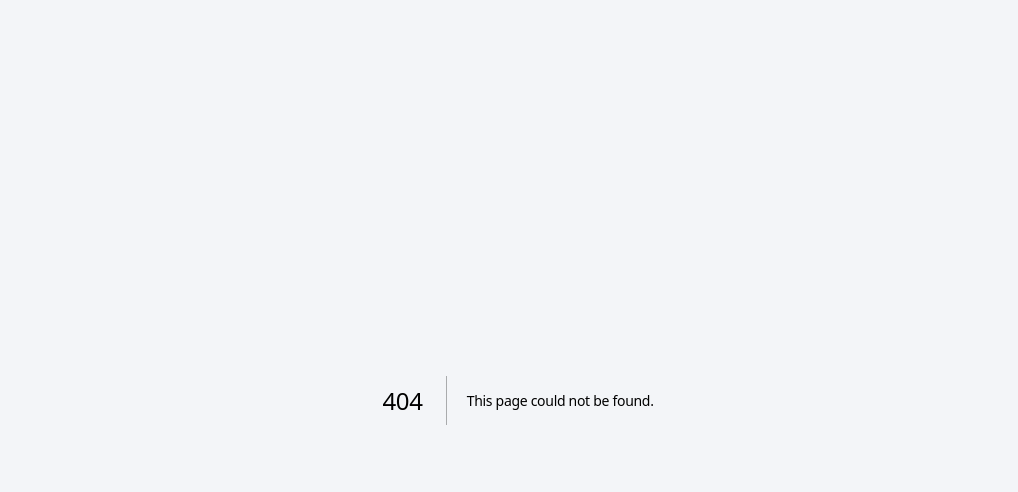
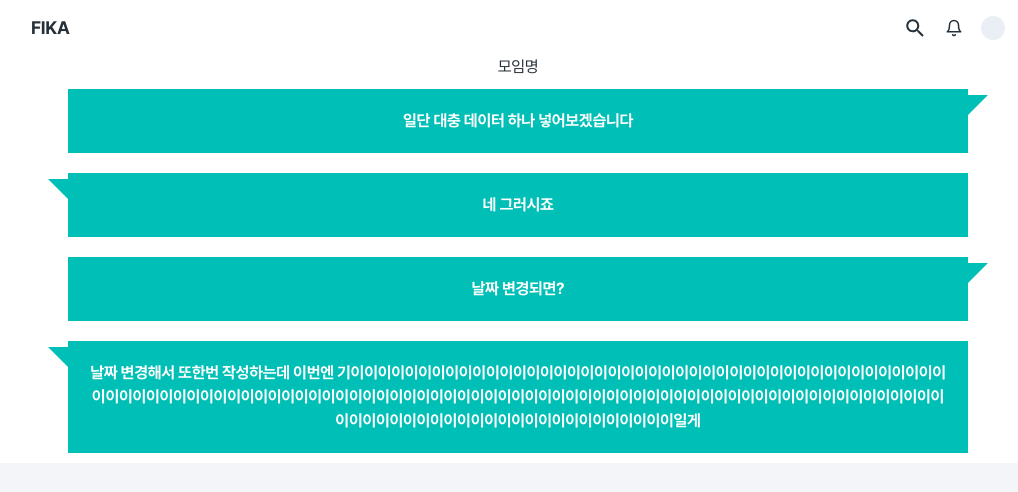
Before and after one commit to FIKA-viewvenger-s/FrontEnd, a Next.js app in the folder fika-front/: page /hometown-pub/chatroom in a window 1280 px wide. Before the commit this address had no page. Shown: the top 492 px of the page, without its empty margins (122-1140 px from the left). Built offline with nearby package versions, Linux system fonts and the light colour scheme.

Commit message:
add chatting room page
채팅룸 페이지 css 토대

```diff
--- a/fika-front/package.json
+++ b/fika-front/package.json
@@ -21,10 +21,12 @@
     "next-seo": "^5.15.0",
     "react": "18.2.0",
     "react-dom": "18.2.0",
+    "react-elastic-carousel": "^0.11.5",
     "react-hook-form": "^7.42.1",
     "react-kakao-maps-sdk": "^1.1.6",
     "recoil": "^0.7.6",
     "rxjs": "^7.8.0",
+    "styled-components": "^5.3.11",
     "tailwind-scrollbar": "^3.0.0"
   },
   "devDependencies": {
--- a/fika-front/src/components/hometown-pub-item/CarouselTeamLogo.tsx
+++ b/fika-front/src/components/hometown-pub-item/CarouselTeamLogo.tsx
@@ -1,37 +1,31 @@
 import Button from "src/ui/Button";
 import clsx from "clsx";
+import React, { useState } from "react";
+import ReactDOM from "react-dom";
+import Carousel from "react-elastic-carousel";
+
+
+const breakPoints = [
+  { width: 1, itemsToShow: 5 },
+  { width: 550, itemsToShow: 2, itemsToScroll: 2 },
+  { width: 768, itemsToShow: 3 },
+  { width: 1200, itemsToShow: 4 }
+];
 
 const CarouselTeamLogo = () => {
-
-  const moveLeft = () => {
-    document.getElementById("content").scrollLeft -= 400;
-  }
-
-  const moveRight = () => {
-    document.getElementById("content").scrollLeft += 400;
-  }
+  const [items, setItems] = useState([1, 2, 3, 4, 5, 6, 7, 8]);
 
   return (
   <div>
-    <button onClick={moveLeft} className="text-black">{"<"}</button>
-    <button onClick={moveRight} className="text-black">{">"}</button>
-    <div id="content" className="carousel w-full p-3 flex overflow-x-auto gap-2">
-      <div className="w-[86px] h-[79px] min-w-[86px] justify-center items-center border-gray-bg border-2 text-black">전체0</div>
-      <div className="w-[86px] h-[79px] min-w-[86px] justify-center items-center border-gray-bg border-2 text-black">전체1</div>
-      <div className="w-[86px] h-[79px] min-w-[86px] justify-center items-center border-gray-bg border-2 text-black">전체2</div>
-      <div className="w-[86px] h-[79px] min-w-[86px] justify-center items-center border-gray-bg border-2 text-black">전체3</div>
-      <div className="w-[86px] h-[79px] min-w-[86px] justify-center items-center border-gray-bg border-2 text-black">전체4</div>
-      <div className="w-[86px] h-[79px] min-w-[86px] justify-center items-center border-gray-bg border-2 text-black">전체5</div>
-      <div className="w-[86px] h-[79px] min-w-[86px] justify-center items-center border-gray-bg border-2 text-black">전체6</div>
-      <div className="w-[86px] h-[79px] min-w-[86px] justify-center items-center border-gray-bg border-2 text-black">전체7</div>
-      <div className="w-[86px] h-[79px] min-w-[86px] justify-center items-center border-gray-bg border-2 text-black">전체8</div>
-      <div className="w-[86px] h-[79px] min-w-[86px] justify-center items-center border-gray-bg border-2 text-black">전체9</div>
-      <div className="w-[86px] h-[79px] min-w-[86px] justify-center items-center border-gray-bg border-2 text-black">전체10</div>
-      <div className="w-[86px] h-[79px] min-w-[86px] justify-center items-center border-gray-bg border-2 text-black">전체11</div>
-      <div className="w-[86px] h-[79px] min-w-[86px] justify-center items-center border-gray-bg border-2 text-black">전체12</div>
+      <hr className="seperator" />
+      <div className="carousel-wrapper">
+        <Carousel breakPoints={breakPoints} className="h-[100px]">
+          {items.map((item) => (
+            <div className="w-[50px] h-[50px] border">{item}</div>
+          ))}
+        </Carousel>
+      </div>
     </div>
-  </div>
-
   );
 };
 
--- /dev/null
+++ b/fika-front/src/components/hometown-pub-item/ChattingRoom.tsx
@@ -0,0 +1,57 @@
+import React, { useState } from "react";
+import ReactDOM from "react-dom";
+import SpeechBubble from "../common/speechBubble";
+
+const userInfo = [
+  {
+    user: "test1",
+    sender: "test1",
+    messages: "일단 대충 데이터 하나 넣어보겠습니다",
+    date: "2023:06:04:17:00"
+  },
+  {
+    user: "test3",
+    sender: "test2",
+    messages: "네 그러시죠",
+    date: "2023:06:04:17:01"
+  },
+  {
+    user: "test3",
+    sender: "test3",
+    messages: "날짜 변경되면?",
+    date: "2023:06:05:17:01"
+  },
+  {
+    user: "test4",
+    sender: "",
+    messages: "날짜 변경해서 또한번 작성하는데 이번엔 기이이이이이이이이이이이이이이이이이이이이이이이이이이이이이이이이이이이이이이이이이이이이이이이이이이이이이이이이이이이이이이이이이이이이이이이이이이이이이이이이이이이이이이이이이이이이이이이이이이이이이이이이이이이이이이이이이이이이이이이이이이이이이이이이이이이이일게",
+    date: "2023:06:06:17:01"
+  },
+];
+
+const ChattingRoom = () => {
+  return (
+    <div className="flex flex-col	justify-center items-center">
+      {userInfo?.map((item) =>
+        item.sender === item.user
+        ? <div className="w-[900px] m-[10px] bg-[#00bfb6] p-[20px] text-center font-black text-[#fff] relative
+            before:content-[''] before:w-[0px] before:h-[0px] before:absolute before:border-l-[10px] before:border-r-[10px]
+            before:border-t-[10px] before:border-b-[10px] before:right-[-20px] before:top-[6px]
+            before:border-r-transparent before:border-b-transparent before:border-l-[#00bfb6] before:border-t-[#00bfb6]"
+          >
+            {item.messages}
+          </div>
+        : <div className="w-[900px] m-[10px] bg-[#00bfb6] p-[20px] text-center font-black text-[#fff] relative
+            before:content-[''] before:w-[0px] before:h-[0px] before:absolute before:border-l-[10px] before:border-r-[10px]
+            before:border-t-[10px] before:border-b-[10px] before:left-[-20px] before:top-[6px]
+            before:border-l-transparent before:border-b-transparent before:border-r-[#00bfb6] before:border-t-[#00bfb6]"
+          >
+            {item.messages}
+          </div>
+      )}
+
+    </div>
+  );
+};
+
+export default ChattingRoom;
--- a/fika-front/src/components/hometown-pub-item/ParticipatePlace.tsx
+++ b/fika-front/src/components/hometown-pub-item/ParticipatePlace.tsx
@@ -9,6 +9,7 @@ import profile01 from "../../assets/images/profile01.jpg";
 import profile02 from "../../assets/images/profile02.jpg";
 import profile03 from "../../assets/images/profile03.jpg";
 import profile04 from "../../assets/images/profile04.jpg";
+import Link from "next/link";
 
 const placeItem = [
   {
@@ -82,11 +83,13 @@ const ParticipatePlace = () => {
         )}
         {placeItem &&
           placeItem.map((item) => (
-            <ParticipatePlaceItem
-              {...item}
-              buttonValue="채팅방 입장"
-              key={item.id}
-            />
+            <Link href={`hometown-pub/chatroom/${111}`}>
+              <ParticipatePlaceItem
+                {...item}
+                buttonValue="채팅방 입장"
+                key={item.id}
+              />
+            </Link>
           ))}
       </div>
     </div>
--- a/fika-front/src/components/hometown-pub-item/PlaceList.tsx
+++ b/fika-front/src/components/hometown-pub-item/PlaceList.tsx
@@ -9,6 +9,7 @@ import profile01 from "../../assets/images/profile01.jpg";
 import profile02 from "../../assets/images/profile02.jpg";
 import profile03 from "../../assets/images/profile03.jpg";
 import profile04 from "../../assets/images/profile04.jpg";
+import Link from "next/link";
 
 const placeItem = [
   {
--- /dev/null
+++ b/fika-front/src/pages/hometown-pub/chatroom/[id].tsx
@@ -0,0 +1,22 @@
+import { ReactNode } from "react";
+import Header from "src/components/common/header";
+import ChattingRoom from "src/components/hometown-pub-item/ChattingRoom";
+const Chatroom = () => {
+  return (
+    <div className="h-full flex flex-col	justify-center items-center">
+      <div className="max-w-[1024px] flex ">모임명</div>
+      <ChattingRoom/>
+    </div>
+  );
+};
+
+Chatroom.getLayout = (page: ReactNode) => {
+  return (
+    <>
+      <Header title="FIKA">{/* <Tabs /> */}</Header>
+      <main className="bg-white max-w-none h-full">{page}</main>
+    </>
+  );
+};
+
+export default Chatroom;
--- /dev/null
+++ b/fika-front/src/pages/hometown-pub/chatroom/index.tsx
@@ -0,0 +1,34 @@
+import { ReactNode } from "react";
+import Header from "src/components/common/header";
+import Tabs from "src/components/common/tabs";
+import KakaoMap from "src/components/hometown-pub-item/KakaoMap";
+import ParticipatePlace from "src/components/hometown-pub-item/ParticipatePlace";
+import PlaceList from "src/components/hometown-pub-item/PlaceList";
+import Widget from "src/components/common/widget";
+import Plus from "src/ui/icon/Plus";
+import Button from "src/ui/Button";
+import MainBoard from "src/components/hometown-pub-item/MainBoard";
+import Cross from "src/ui/icon/Cross";
+
+import { ReactNode } from "react";
+import Header from "src/components/common/header";
+import ChattingRoom from "src/components/hometown-pub-item/ChattingRoom";
+const Chatroom = () => {
+  return (
+    <div className="h-full flex flex-col	justify-center items-center">
+      <div className="max-w-[1024px] flex ">모임명</div>
+      <ChattingRoom/>
+    </div>
+  );
+};
+
+Chatroom.getLayout = (page: ReactNode) => {
+  return (
+    <>
+      <Header title="FIKA">{/* <Tabs /> */}</Header>
+      <main className="bg-white max-w-none h-full">{page}</main>
+    </>
+  );
+};
+
+export default Chatroom;
```
Also changed, not shown: 1 other file (tests, documents, lock files or other folders).
